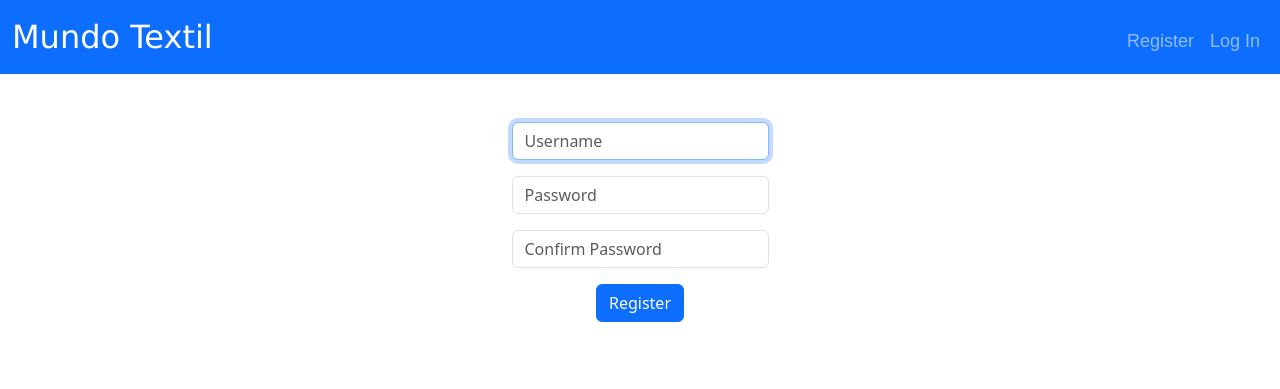
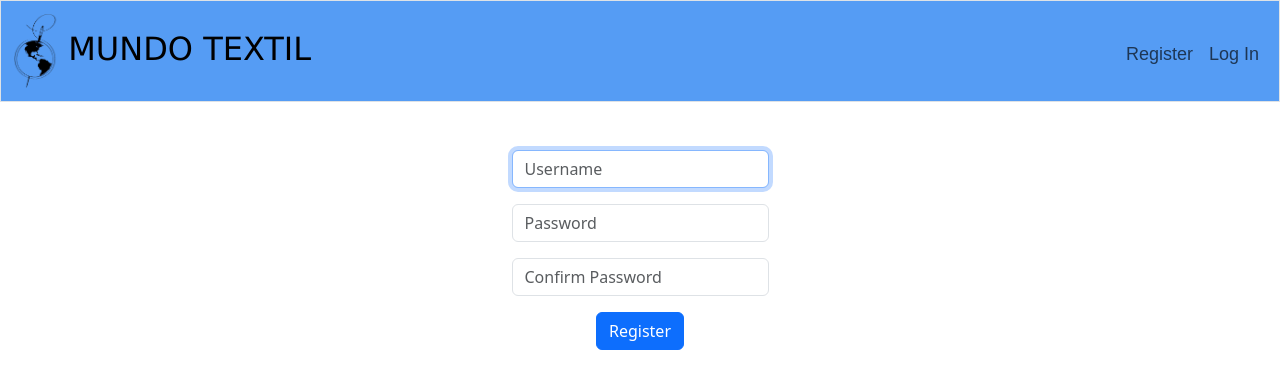
Before and after one commit to Vizard16/CS50-Final-project, a Flask app: page /register in a window 1280 px wide. Shown: the top 389 px of the page. Run offline with Flask 3, Linux system fonts and the light colour scheme; some libraries are stand-ins or nearby versions.

Commit message:
Update layout.html

```diff
--- a/templates/layout.html
+++ b/templates/layout.html
@@ -19,9 +19,15 @@
 
     <body>
 
-        <nav class="navbar-expand-md navbar bg-primary" data-bs-theme="dark">
+        <nav class="bg-custom border navbar navbar-expand-md navbar-light">
             <div class="container-fluid">
-                <a class="navbar-brand" href="/"> <span class="">Mundo Textil</span></a>
+
+                <a class="navbar-brand" href="/">
+                    <img src="/static/MundoTextil-removebg-preview.png" width="45" alt="" class="d-inline-block align-middle mr-2">
+                    <span >MUNDO TEXTIL</span>
+
+
+                </a>
 
                 <button aria-controls="navbar" aria-expanded="false" aria-label="Toggle navigation" class="navbar-toggler" data-bs-target="#navbar" data-bs-toggle="collapse" type="button">
                     <span class="navbar-toggler-icon"></span>
@@ -29,11 +35,11 @@
                 <div class="collapse navbar-collapse" id="navbar">
                     {% if session["user_id"] %}
                         <ul class="navbar-nav me-auto mt-2">
-                            <li class="nav-item"><a class="nav-link" href="/quote">Quote</a></li>
+                            <li class="nav-item"><a class="nav-link" href="/pedidos">Pedidos</a></li>
                             <li class="nav-item"><a class="nav-link" href="/buy">Buy</a></li>
                             <li class="nav-item"><a class="nav-link" href="/sell">Sell</a></li>
                             <li class="nav-item"><a class="nav-link" href="/history">History</a></li>
-                            <li class="nav-item"><a class="nav-link" href="/add_cash">Add Cash</a></li>
+
                         </ul>
                         <ul class="navbar-nav ms-auto mt-2">
                             <li class="nav-item"><a class="nav-link" href="/logout">Log Out</a></li>
```
